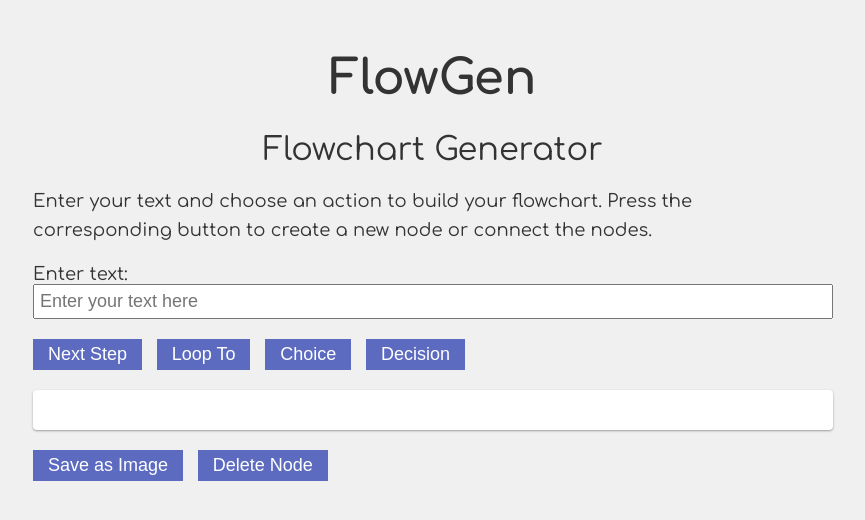
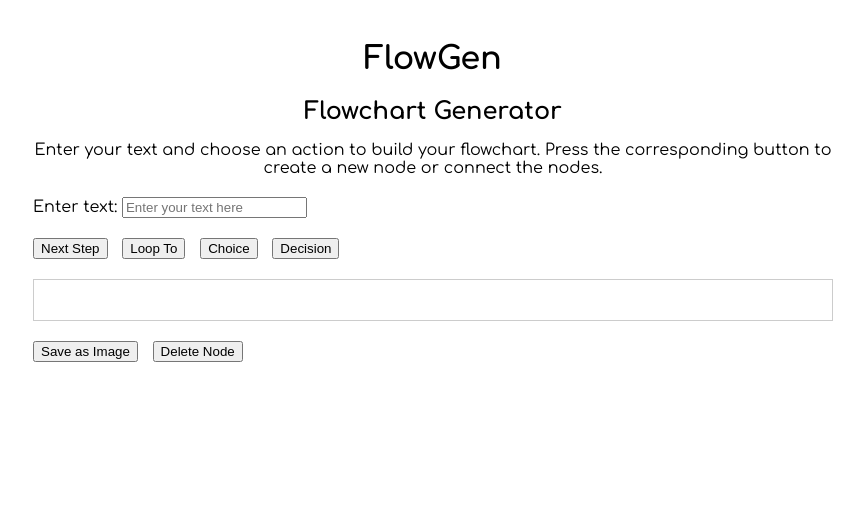
Before and after one commit to joshuadavidjameswalker/flowgen, a plain HTML site: page index.html in a window 1280 px wide. Shown: the whole page, without its empty margins (207-1072 px from the left). Drawn offline with nearby package versions, Linux system fonts and the light colour scheme; a script that the page names is missing.

Commit message:
Update styles.css

```diff
--- a/styles.css
+++ b/styles.css
@@ -1,29 +1,21 @@
 body {
-    font-family: 'Comfortaa', cursive;
+    font-family: 'Comfortaa', sans-serif;
     max-width: 800px;
     margin: 0 auto;
     padding: 20px;
-    background-color: #f0f0f0;
-    color: #333;
 }
 
 h1 {
     text-align: center;
-    font-weight: 700;
-    font-size: 48px;
-    margin-bottom: 10px;
 }
 
 h2 {
     text-align: center;
-    font-weight: 400;
-    font-size: 32px;
-    margin-bottom: 20px;
+    margin-bottom: 10px;
 }
 
 p {
-    font-size: 18px;
-    line-height: 1.6;
+    text-align: center;
     margin-bottom: 20px;
 }
 
@@ -31,36 +23,12 @@ div {
     margin-bottom: 20px;
 }
 
-label {
-    font-size: 18px;
+button {
     margin-right: 10px;
 }
 
-input {
-    font-size: 18px;
-    padding: 5px;
-    width: 100%;
-    box-sizing: border-box;
+#flowchartContainer {
+    border: 1px solid #ccc;
+    padding: 20px;
+    margin-bottom: 20px;
 }
-
-button {
-    font-size: 18px;
-    padding: 5px 15px;
-    border: none;
-    background-color: #5c6bc0;
-    color: #fff;
-    cursor: pointer;
-    transition: background-color 0.3s ease;
-    margin-right: 10px;
-}
-
-button:hover {
-    background-color: #3f51b5;
-}
-
-#flowchartContainer {
-    padding: 20px;
-    background-color: #fff;
-    border-radius: 4px;
-    box-shadow: 0 1px 3px rgba(0, 0, 0, 0.12), 0 1px 2px rgba(0, 0, 0, 0.24);
-}
```
